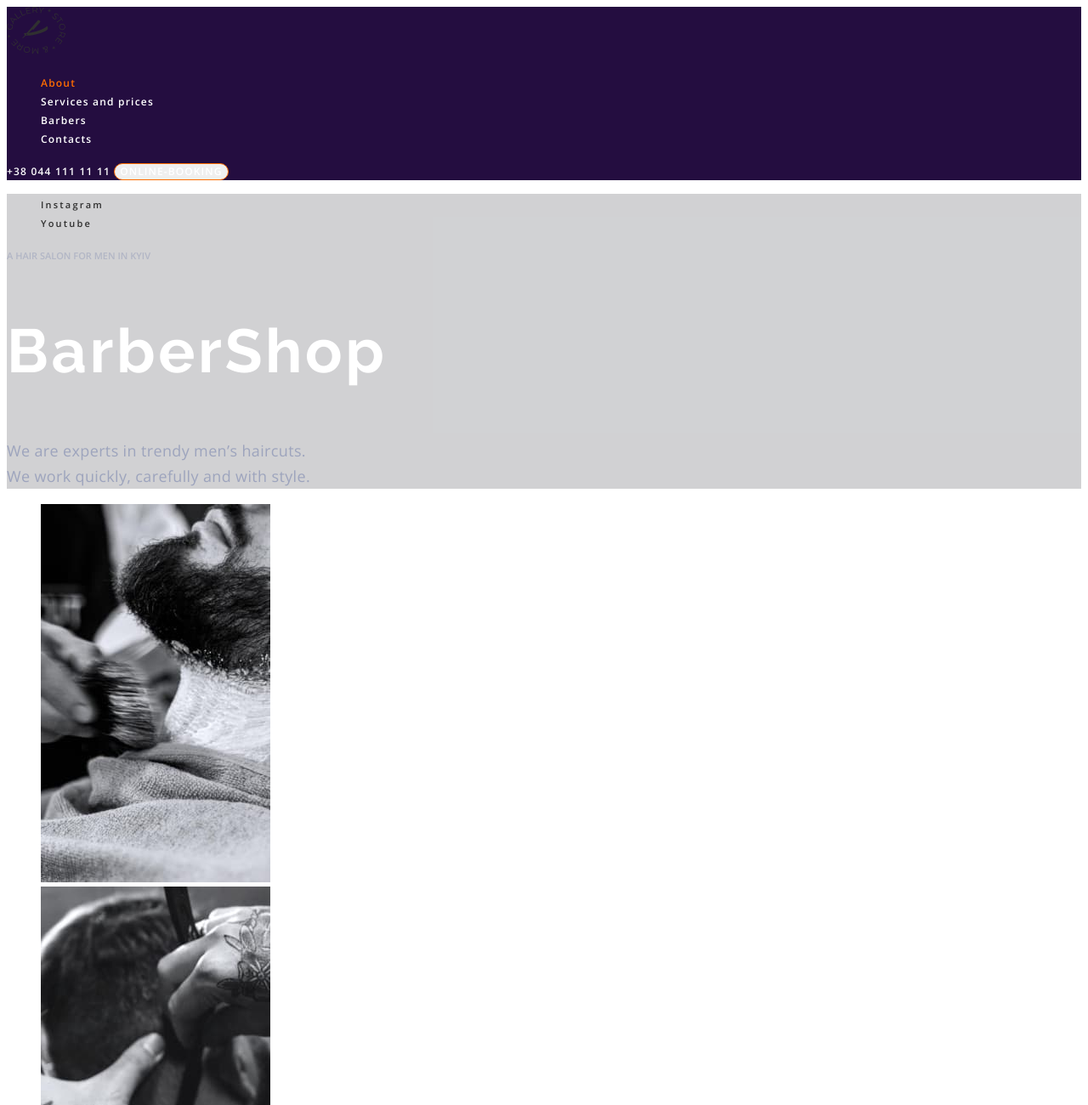
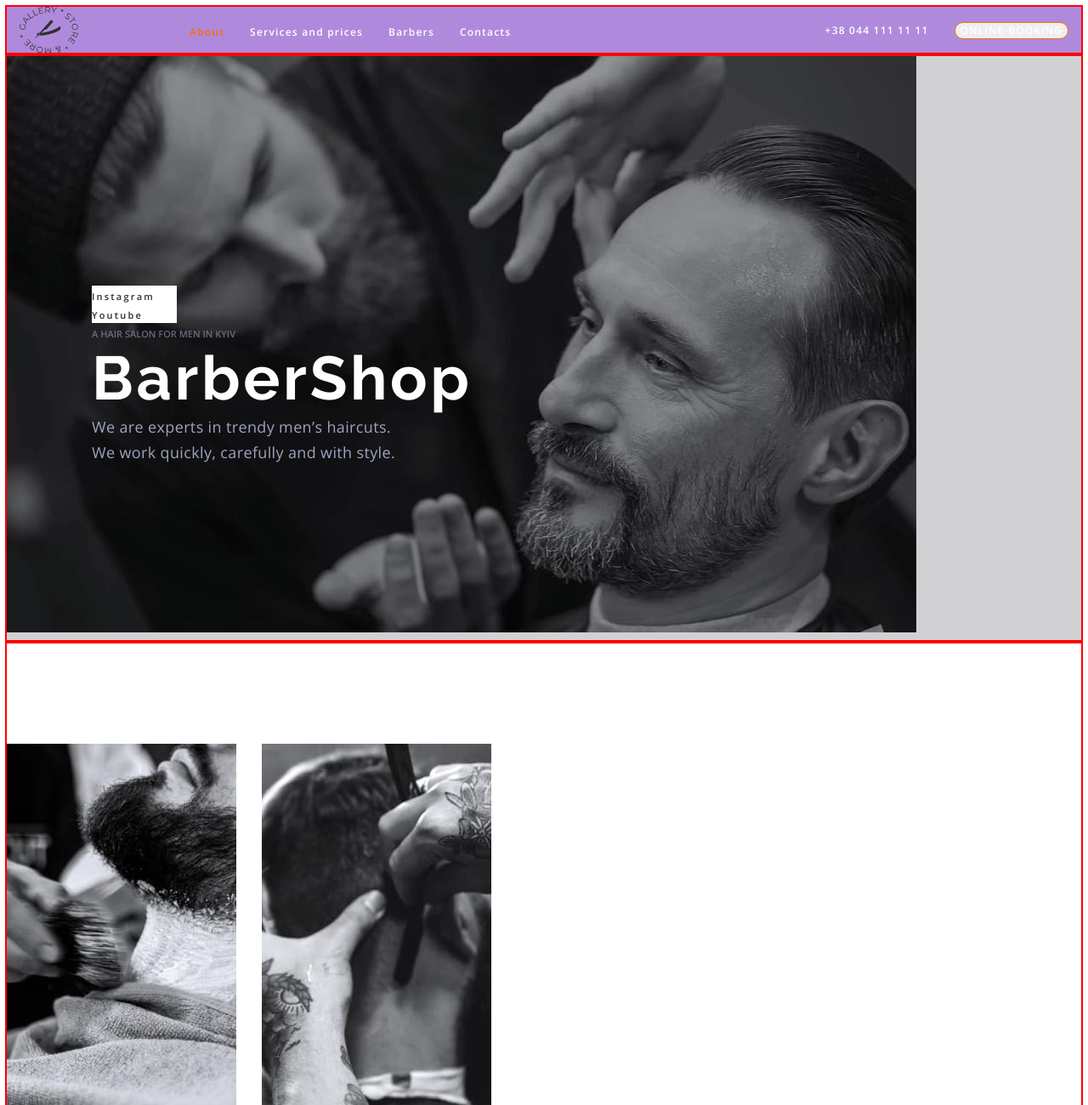
Before and after one commit to NovikovaTetiana/barbershop, a plain HTML site: page index.html in a window 1280 px wide. Shown: the top 1300 px of the page at 85% size. Drawn offline with nearby package versions, Linux system fonts and the light colour scheme.

Commit message:
posihion header and hero

```diff
--- a/css/style.css
+++ b/css/style.css
@@ -10,9 +10,37 @@
 
 }
 
+h1,
+h2,
+h3,
+h4,
+h5,
+h6,
+p {
+    margin: 0;
+}
+
+ul {
+    margin: 0;
+    padding: 0;
+}
+
+img {
+    display: block;
+    max-width: 100%;
+    height: auto;
+}
+
 body {
     background-color: var(--background-color);
     font-family: "Open Sans", sans-serif;
+}
+
+.container {
+    width: 1200;
+    margin: 0;
+    padding: 0 15px;
+    outline: 2px solid red;
 }
 
 .link {
@@ -20,6 +48,8 @@ body {
 }
 
 .list {
+    padding: 0;
+    margin: 0;
     list-style: none;
 }
 
@@ -40,12 +70,29 @@ body {
 /* _____________________________________HEADER_____________________________ */
 
 .header {
-    background-color: rgb(36, 13, 64);
+    display: flex;
+    align-items: center;
+    background-color: rgb(175, 138, 220);
+
 }
 
-.nav {}
+.header-container {
+    display: flex;
+}
 
-.nav-list {}
+.logo {
+    margin-right: 131px;
+}
+
+.nav {
+    margin-right: auto;
+}
+
+.nav-list {
+    display: flex;
+    gap: 30px;
+
+}
 
 .nav-item {}
 
@@ -67,6 +114,7 @@ body {
 }
 
 .header-link {
+    margin-right: 30px;
     font-weight: 600;
     font-size: 12px;
     line-height: calc(16 / 12);
@@ -103,9 +151,16 @@ body {
 
 .hero {
     background: rgba(25, 28, 38, 0.2);
+    background-image: url(../images/hero/slider-hero-1.jpg);
+    background-repeat: no-repeat;
+    padding: 272px 526px 208px 100px;
+
 }
 
-.hero-list {}
+.hero-list {
+    background-color: var(--background-color);
+    width: 100px;
+}
 
 .hero-item {}
 
@@ -143,11 +198,20 @@ body {
 }
 
 /* _____________________________________ABOUT_____________________________ */
-.about {}
+.about {
+    padding: 120px 0;
+}
 
-.about-list {}
+.about-list {
+    display: flex;
+    gap: 30px;
+}
 
 .about-item {}
+
+.about-container {
+    max-width: 470px;
+}
 
 .about-uptitle {
     color: var(--primery-text-color);
--- a/index.html
+++ b/index.html
@@ -14,11 +14,11 @@
 </head>
 
 <body>
-  <header class="header">
-    <a href="./index.html">
+  <header class="header container ">
+    <a class="logo" href="./index.html">
       <img src="./images/logo.svg" alt="logo">
     </a>
-    <nav class="nav">
+    <nav class="nav header-container">
       <ul class="nav-list list">
         <li class="nav-item"><a class="nav-link current link" href="#">About</a></li>
         <li class="nav-item"><a class="nav-link link" href="#">Services and prices</a></li>
@@ -31,10 +31,12 @@
   </header>
 
   <main>
-    <section class="hero">
+    <section class="hero container">
       <ul class="hero-list list">
-        <li class="hero-item"><a class="hero-link link" href="#">Instagram</a></li>
-        <li class="hero-item"><a class="hero-link link" href="#">Youtube</a></li>
+        <li class="hero-item"><a class="hero-link link" href="#" target="_blank rel=" noopener noreferrer">Instagram</a>
+        </li>
+        <li class="hero-item"><a class="hero-link link" href="#" target="_blank rel=" noopener noreferrer">Youtube</a>
+        </li>
       </ul>
       <span class="hero-uptitle uptitle">A hair salon for men in Kyiv</span>
       <h1 class="hero-title">BarberShop</h1>
@@ -42,19 +44,24 @@
         We work quickly, carefully and with style.</p>
     </section>
 
-    <section class="about">
+    <section class="about container ">
+
       <ul class="about-list list">
         <li class="about-item"><img src="./images/about/best-1.jpg" width="270" height="445" alt="best"></li>
         <li class="about-item"><img src="./images/about/best-2.jpg" width="270" height="445" alt="best"></li>
       </ul>
+
+      <div class="about-container">
         <p class="about-uptitle uptitle">About</p>
         <h2 class="about-title title">Best Barbershop in your city</h2>
         <p class="about-subtitle">If you want to add more confidence to your image, you should definitely visit us.</p>
         <p class="about-text">We are a team that never stops at what has been achieved and are thirsty for changes. And
           when you fall into
-        the hands of our master, you will never be the same again. We are a team that is always "on the same wave" with
+          the hands of our master, you will never be the same again. We are a team that is always "on the same wave"
+          with
           clients. Therefore, we are always ready to improve everyone who comes to us!</p>
         <button class="btn btn-about" type="button">ONLINE-BOOKING</button>
+      </div>
     </section>
 
     <section class="prices">
```
Lines whose indentation alone changed are shown as unchanged.
